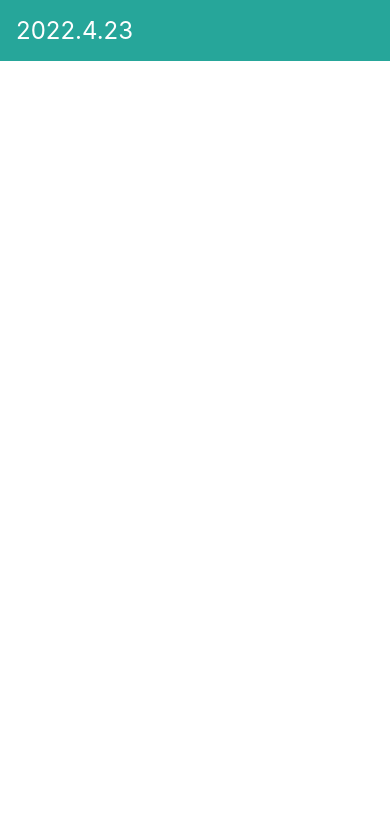
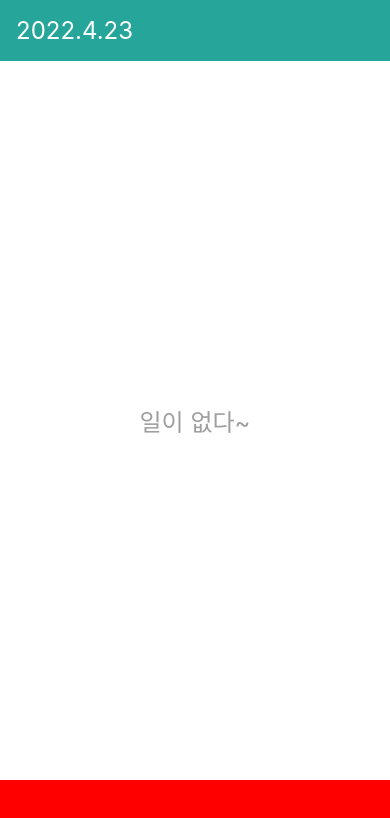
Before and after one commit to minoong/ReactNativeTodoApp, a React Native app: screen / in a window 390 px wide. Shown: the top 818 px of the page. Built offline with nearby package versions, Linux system fonts and the light colour scheme.

Commit message:
feat : layout 생성

```diff
--- a/App.js
+++ b/App.js
@@ -9,19 +9,27 @@
 import React from 'react';
 import {StyleSheet, View, Text} from 'react-native';
 import {SafeAreaProvider, SafeAreaView} from 'react-native-safe-area-context';
+import AddTodo from './components/AddTodo';
 import DateHead from './components/DateHeader';
+import Empty from './components/Empty';
 
 const App = () => {
   const today = new Date();
   return (
     <SafeAreaProvider>
-      <SafeAreaView edges={['bottom']}>
+      <SafeAreaView edges={['bottom']} style={styles.block}>
         <DateHead date={today} />
+        <Empty />
+        <AddTodo />
       </SafeAreaView>
     </SafeAreaProvider>
   );
 };
 
-const styles = StyleSheet.create({});
+const styles = StyleSheet.create({
+  block: {
+    flex: 1,
+  },
+});
 
 export default App;
--- /dev/null
+++ b/components/AddTodo.js
@@ -0,0 +1,15 @@
+import React from 'react';
+import {View, StyleSheet} from 'react-native';
+
+function AddTodo() {
+  return <View style={styles.block} />;
+}
+
+const styles = StyleSheet.create({
+  block: {
+    height: 64,
+    backgroundColor: 'red',
+  },
+});
+
+export default AddTodo;
--- /dev/null
+++ b/components/Empty.js
@@ -0,0 +1,22 @@
+import React from 'react';
+import {View, Text, StyleSheet} from 'react-native';
+
+export default function Empty() {
+  return (
+    <View style={styles.block}>
+      <Text style={styles.description}>일이 없다~</Text>
+    </View>
+  );
+}
+
+const styles = StyleSheet.create({
+  block: {
+    flex: 1,
+    alignItems: 'center',
+    justifyContent: 'center',
+  },
+  description: {
+    fontSize: 24,
+    color: '#9e9e9e',
+  },
+});
```
